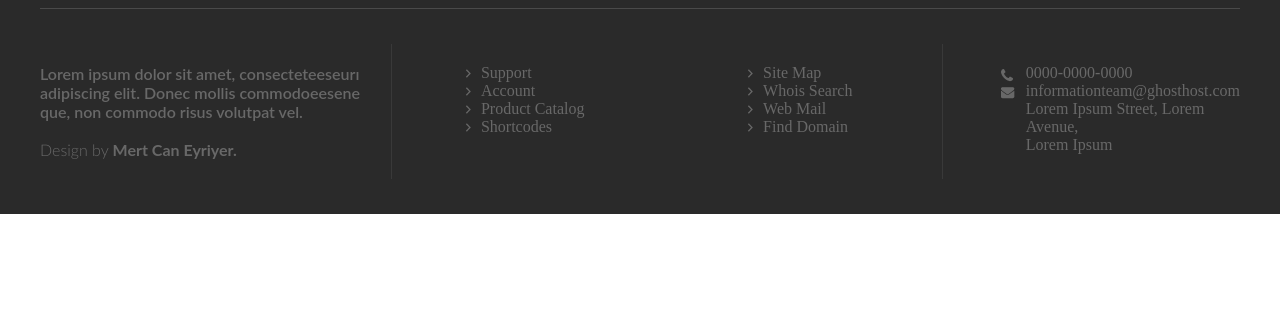
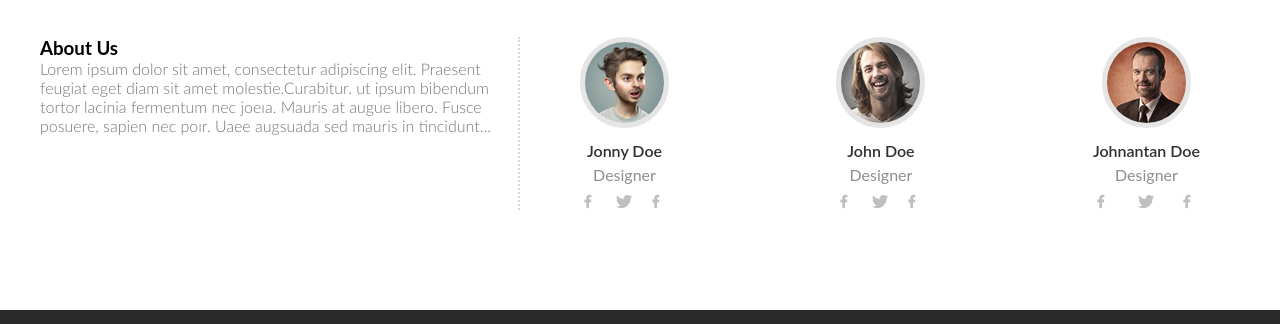
Before and after one commit to RamanBychkou/markup-1, a plain HTML site: page index.html in a window 1280 px wide. Shown: the part 2090-2414 px from the top of the page. Before the commit the page ends 2304 px from the top, so only its background shows below. Drawn offline with Linux system fonts and the light colour scheme; a web font is replaced by a local one.

Commit message:
feat/add add section About us

```diff
--- a/css/main.css
+++ b/css/main.css
@@ -178,6 +178,73 @@ li {
         left: -50%;
         margin-left: 60%; }
 
+.aboutUs .container {
+  display: -webkit-flex;
+  display: -moz-flex;
+  display: -ms-flex;
+  display: -o-flex;
+  display: flex;
+  justify-content: space-between;
+  font-family: 'Lato';
+  padding: 100px 0;
+  border-top: 2px dotted #d6d6d6; }
+  .aboutUs .container .aboutUsText {
+    width: 40%;
+    border-right: 2px dotted #d6d6d6; }
+    .aboutUs .container .aboutUsText p {
+      font-weight: 200;
+      color: #747474; }
+  .aboutUs .container .aboutUsFoto {
+    width: 60%;
+    display: -webkit-flex;
+    display: -moz-flex;
+    display: -ms-flex;
+    display: -o-flex;
+    display: flex;
+    justify-content: space-between;
+    text-align: center;
+    padding: 0px 40px 0 60px; }
+    .aboutUs .container .aboutUsFoto .foto-item figure img {
+      width: 89px;
+      height: 91px;
+      border-radius: 360px;
+      border: 5px solid #e5e5e5; }
+    .aboutUs .container .aboutUsFoto .foto-item figure .title {
+      padding-top: 10px; }
+      .aboutUs .container .aboutUsFoto .foto-item figure .title h4 {
+        font-weight: 600;
+        color: #303030; }
+      .aboutUs .container .aboutUsFoto .foto-item figure .title p {
+        padding-top: 5px;
+        font-weight: 400;
+        color: #8e8e8e; }
+    .aboutUs .container .aboutUsFoto .foto-item figure .fotoIcons {
+      width: 100%;
+      display: -webkit-flex;
+      display: -moz-flex;
+      display: -ms-flex;
+      display: -o-flex;
+      display: flex;
+      justify-content: space-between;
+      padding-top: 10px; }
+      .aboutUs .container .aboutUsFoto .foto-item figure .fotoIcons .icons-item {
+        height: 16px;
+        width: 17px;
+        background-image: url("../img/social-icons.png");
+        background-repeat: no-repeat; }
+      .aboutUs .container .aboutUsFoto .foto-item figure .fotoIcons .icons-item:first-child {
+        background-position: 4px 0; }
+        .aboutUs .container .aboutUsFoto .foto-item figure .fotoIcons .icons-item:first-child:hover {
+          background-image: url("../img/social-iconsBlue.png"); }
+      .aboutUs .container .aboutUsFoto .foto-item figure .fotoIcons .icons-item:nth-child(2) {
+        background-position: -32px 0; }
+        .aboutUs .container .aboutUsFoto .foto-item figure .fotoIcons .icons-item:nth-child(2):hover {
+          background-image: url("../img/social-iconsBlue.png"); }
+      .aboutUs .container .aboutUsFoto .foto-item figure .fotoIcons .icons-item:nth-child(3) {
+        background-position: -70 0; }
+        .aboutUs .container .aboutUsFoto .foto-item figure .fotoIcons .icons-item:nth-child(3):hover {
+          background-image: url("../img/social-iconsBlue.png"); }
+
 .functions {
   display: -webkit-flex;
   display: -moz-flex;
--- a/index.html
+++ b/index.html
@@ -113,6 +113,68 @@ tincidunt tortor aliquam vitae.</p>
     </div>
   </section>
   </div>
+  <section class="aboutUs">
+    <div class="container">
+      <div class="aboutUsText">
+        <h3>About Us</h3>
+        <p>Lorem ipsum dolor sit amet, consectetur adipiscing elit.
+Praesent feugiat eget diam sit amet molestie.Curabitur.
+ut ipsum bibendum tortor lacinia fermentum nec joeıa.
+Mauris at augue libero. Fusce posuere, sapien nec poır.
+Uaee augsuada sed mauris in tincidunt...</p>
+      </div>
+      <div class="aboutUsFoto">
+        <div class="foto-item">
+          <figure>
+           <img src="img/jonny.png" alt="jonny">
+            <figcaption>
+              <div class="title">
+                <h4>Jonny Doe</h4>
+                <p>Designer</p>
+              </div>
+              <div class="fotoIcons">
+                <div class="icons-item"></div>
+                <div class="icons-item"></div>
+                <div class="icons-item"></div>
+              </div>
+            </figcaption>
+          </figure>
+        </div>
+        <div class="foto-item">
+          <figure>
+           <img src="img/john.png" alt="john">
+            <figcaption>
+              <div class="title">
+                <h4>John Doe</h4>
+                <p>Designer</p>
+              </div>
+              <div class="fotoIcons">
+                <div class="icons-item"></div>
+                <div class="icons-item"></div>
+                <div class="icons-item"></div>
+              </div>
+            </figcaption>
+          </figure>
+        </div>
+        <div class="foto-item">
+          <figure>
+           <img src="img/johnatan.png" alt="johnatan">
+            <figcaption>
+              <div class="title">
+                <h4>Johnantan Doe</h4>
+                <p>Designer</p>
+              </div>
+              <div class="fotoIcons">
+                <div class="icons-item"></div>
+                <div class="icons-item"></div>
+                <div class="icons-item"></div>
+              </div>
+            </figcaption>
+          </figure>
+        </div>
+      </div>
+    </div>
+  </section>
   <footer>
     <div class="container">
       <div class="footerMenu">
```
Also changed, not shown: img/fb.png (deleted), img/link.png (deleted), img/social-icons.png (added), img/social-iconsBlue.png (added), img/tw.png (deleted).
